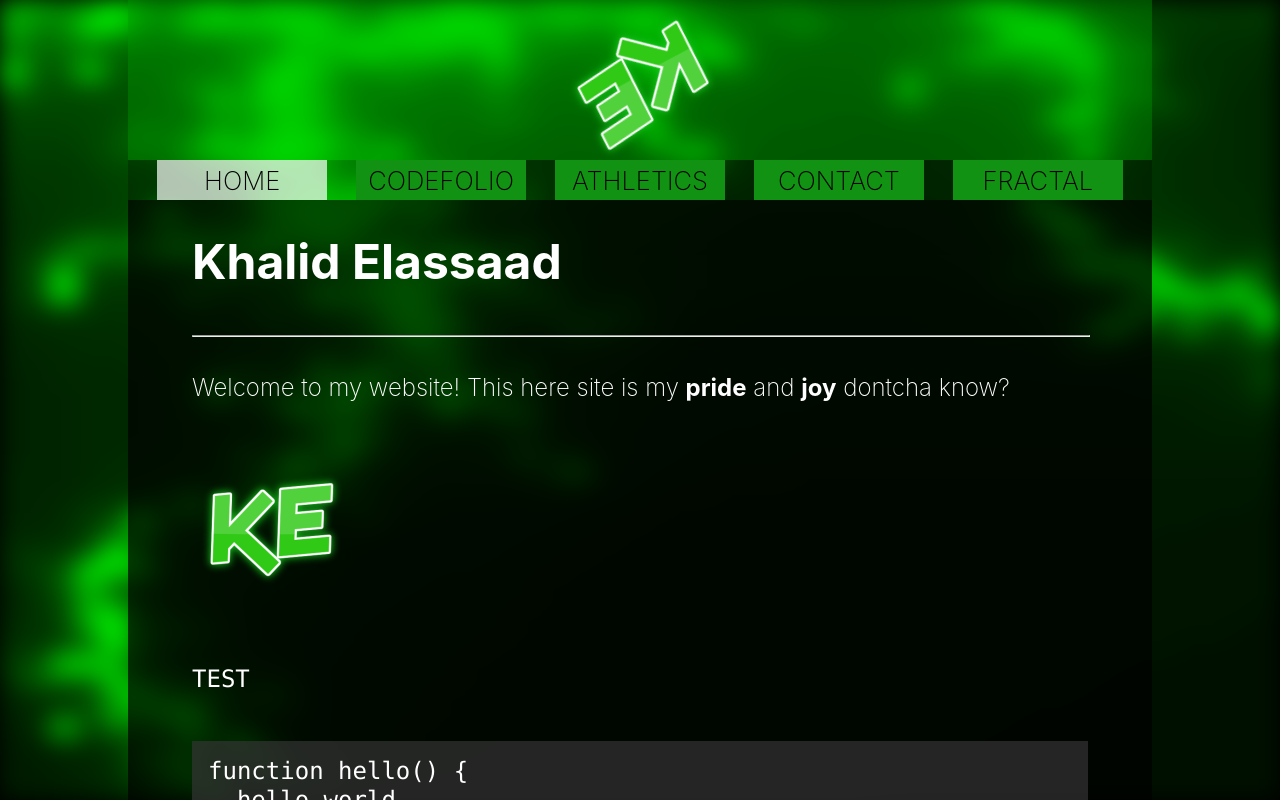
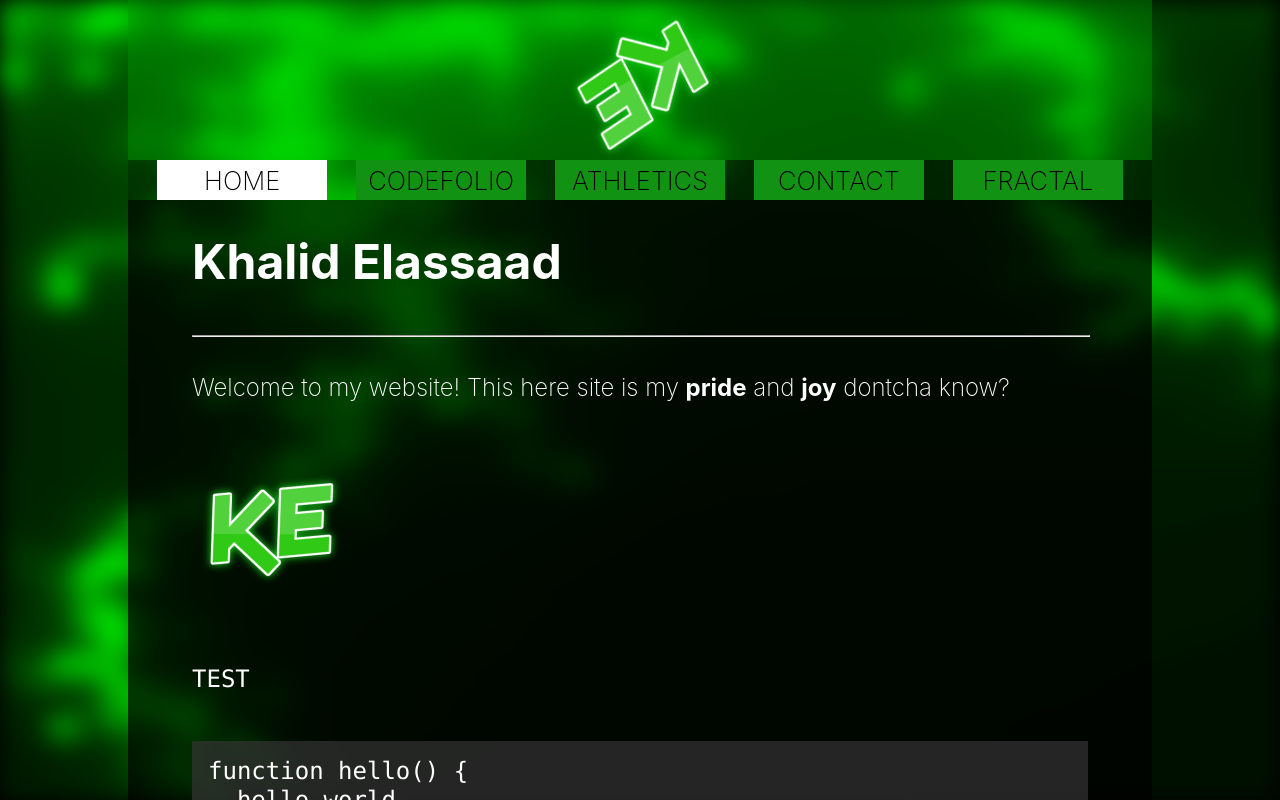
Before and after one commit to khalidelassaad/mywebsite, a React (Create React App) app: page / in a window 1280 px wide. In both pictures the pointer is over the element "HOME". Built offline with nearby package versions, Linux system fonts and the light colour scheme.

Commit message:
style: buttons are opaque

```diff
--- a/src/App.css
+++ b/src/App.css
@@ -132,7 +132,7 @@
 }
 
 .BlogPage::-webkit-scrollbar-thumb {
-  background-color: rgba(0, 170, 0, 0.568);
+  background-color: rgba(0, 170, 0, 0.363);
   /* border-radius: 1vw; */
   border: 3px;
 }
@@ -170,7 +170,7 @@ div[class^='headerBar-button'] {
 }
 
 div[class^='headerBar-button']:hover {
-  background-color: rgba(255, 255, 255, 0.699);
+  background-color: rgb(255, 255, 255);
   cursor: pointer;
 }
 
```
